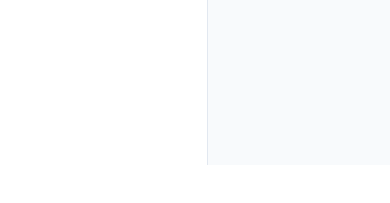
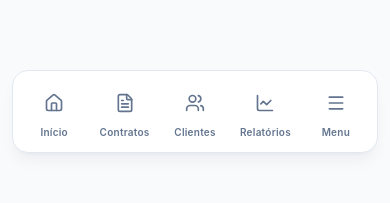
Before and after one commit to lucas457856/Tiru-INVESTI, a React (Vite) app: page /suporte in a window 390 px wide. Shown: the part 679-882 px from the top of the page. Before the commit the page ends 844 px from the top, so only its background shows below. Built offline with nearby package versions, Linux system fonts and the light colour scheme; no server answers; sample sign-in values are in the browser's storage.

Commit message:
atualizacao mobile 1

```diff
--- a/src/components/AppLayout.jsx
+++ b/src/components/AppLayout.jsx
@@ -1,10 +1,26 @@
 import Sidebar from "./Sidebar";
+import BottomNav from "./BottomNav";
+
+// Layout raiz do app autenticado.
+//
+// Responsivo:
+//   - `md+` (≥768px): mostra `Sidebar` lateral e `<main>` com padding
+//     natural. A `BottomNav` está oculta (`md:hidden`).
+//   - `<md` (mobile): esconde `Sidebar` (`hidden md:flex` no Sidebar) e
+//     mostra a `BottomNav` fixa. O `<main>` ganha `pb-24` para que o
+//     conteúdo da última seção não seja coberto pela nav.
+//
+// `min-h-svh` (não `100vh`) cobre o caso de barras dinâmicas do browser
+// mobile (URL bar / bottom bar) sem clipping do conteúdo.
 
 export default function AppLayout({ children }) {
   return (
     <div className="min-h-svh bg-slate-50 dark:bg-slate-950 flex">
       <Sidebar />
-      <main className="flex-1 min-w-0">{children}</main>
+      <main className="flex-1 min-w-0 pb-24 md:pb-0">
+        {children}
+      </main>
+      <BottomNav />
     </div>
   );
 }
--- /dev/null
+++ b/src/components/BottomNav.jsx
@@ -0,0 +1,82 @@
+// Barra de navegação inferior FIXA no viewport mobile.
+//
+// Aparece SOMENTE em viewports mobile (`md:hidden` no pai). No desktop, o
+// `Sidebar` lateral é a navegação principal (ver `AppLayout.jsx`).
+//
+// REGRA: links para rotas JÁ EXISTENTES em `routes/AppRoutes.jsx`. Sem
+// criar rota nova. "Menu" aponta para `/configuracoes` (a tela "Menu"
+// típica do app guarda as configurações agregadas).
+//
+// ITEM ATIVO: "Início" é destacado em verde (borda + ícone + texto) quando
+// o usuário está em `/dashboard`. O destaque é puramente visual — não muda
+// a rota. Os outros itens só mudam de cor (slate-500 → emerald-600) ao
+// ficarem ativos.
+//
+// POSICIONAMENTO: `fixed bottom-3 left-3 right-3` (não `bottom-0`) para
+// ficar com a margem/flutuação que aparece na referência, com sombra e
+// bordas arredondadas. O `AppLayout` adiciona `pb-24` no `<main>` do
+// mobile para que o conteúdo não fique escondido por baixo da nav.
+
+import { NavLink } from "react-router-dom";
+import { Home, FileText, Users, ChartLine, Menu as MenuIcon } from "lucide-react";
+
+const itens = [
+  { to: "/dashboard", label: "Início", icone: Home, end: true },
+  { to: "/emprestimos", label: "Contratos", icone: FileText, end: true },
+  { to: "/clientes", label: "Clientes", icone: Users, end: true },
+  { to: "/relatorios", label: "Relatórios", icone: ChartLine, end: true },
+  { to: "/configuracoes", label: "Menu", icone: MenuIcon, end: true },
+];
+
+// Classes por estado: item ativo = borda + texto + ícone verdes (jurex).
+// Inativo = slate-500. Espelha a estética da Sidebar (emerald-50 de fundo
+// em ativo), mas em formato horizontal mais compacto para a barra inferior.
+const classeItem = ({ isActive }) =>
+  `flex flex-col items-center justify-center gap-0.5 min-w-0 flex-1 py-2 rounded-2xl transition ${
+    isActive
+      ? "text-jurex"
+      : "text-slate-500 dark:text-slate-400 hover:text-slate-700 dark:hover:text-slate-200"
+  }`;
+
+export default function BottomNav() {
+  return (
+    <nav
+      aria-label="Navegação inferior"
+      className="md:hidden fixed bottom-3 left-3 right-3 z-40 rounded-2xl bg-white dark:bg-slate-900 border border-slate-200 dark:border-slate-800 shadow-lg shadow-slate-900/5"
+    >
+      <ul className="flex items-stretch justify-between px-1.5 py-1">
+        {itens.map(({ to, label, icone: Icone, end }) => (
+          <li key={to} className="flex-1 min-w-0">
+            <NavLink to={to} end={end} className={classeItem}>
+              {({ isActive }) => (
+                <>
+                  {/* Wrapper do ícone: quando ativo, ganha fundo emerald-50
+                      e borda emerald para combinar com a referência. */}
+                  <span
+                    className={`flex items-center justify-center w-10 h-10 rounded-xl transition ${
+                      isActive
+                        ? "bg-emerald-50 dark:bg-emerald-500/10 ring-1 ring-emerald-200 dark:ring-emerald-500/30"
+                        : ""
+                    }`}
+                  >
+                    <Icone
+                      className={`w-5 h-5 ${isActive ? "text-jurex" : "text-slate-500 dark:text-slate-400"}`}
+                      strokeWidth={isActive ? 2.25 : 2}
+                    />
+                  </span>
+                  <span
+                    className={`text-[10px] font-semibold tracking-wide truncate ${
+                      isActive ? "text-jurex" : "text-slate-500 dark:text-slate-400"
+                    }`}
+                  >
+                    {label}
+                  </span>
+                </>
+              )}
+            </NavLink>
+          </li>
+        ))}
+      </ul>
+    </nav>
+  );
+}
--- a/src/components/Sidebar.jsx
+++ b/src/components/Sidebar.jsx
@@ -84,7 +84,7 @@ export default function Sidebar() {
   const iniciais = useMemo(() => iniciaisDoNome(nomeUsuario), [nomeUsuario]);
 
   return (
-    <aside className="w-52 shrink-0 border-r border-slate-200 dark:border-slate-800 bg-white dark:bg-slate-900 flex flex-col overflow-y-auto">
+    <aside className="hidden md:flex w-52 shrink-0 border-r border-slate-200 dark:border-slate-800 bg-white dark:bg-slate-900 flex-col overflow-y-auto">
       {/* Marca */}
       <div className="px-4 py-4 border-b border-slate-100 dark:border-slate-800">
         <div className="flex items-center gap-2.5">
--- a/src/pages/Dashboard.jsx
+++ b/src/pages/Dashboard.jsx
@@ -405,7 +405,7 @@ export default function Dashboard() {
 
   return (
     <AppLayout>
-      <div className="max-w-6xl mx-auto px-6 sm:px-8 lg:px-10 py-6">
+      <div className="max-w-6xl mx-auto px-4 sm:px-8 lg:px-10 py-6">
         {/* Cabeçalho */}
         <div className="flex items-start justify-between gap-4">
           <div>
@@ -438,7 +438,7 @@ export default function Dashboard() {
         {/* Card financeiro */}
         <section
           aria-label="Resumo financeiro"
-          className="relative mt-5 overflow-hidden rounded-2xl border border-emerald-100 dark:border-emerald-500/20 bg-gradient-to-br from-emerald-50 via-white to-emerald-50/60 dark:from-slate-900 dark:via-slate-900 dark:to-slate-900 p-6 sm:p-7 shadow-sm"
+          className="relative mt-5 overflow-hidden rounded-2xl border border-emerald-100 dark:border-emerald-500/20 bg-gradient-to-br from-emerald-50 via-white to-emerald-50/60 dark:from-slate-900 dark:via-slate-900 dark:to-slate-900 p-5 sm:p-7 shadow-sm"
         >
           {/* Ondas decorativas (canto superior direito) */}
           <svg
@@ -671,23 +671,29 @@ export default function Dashboard() {
                 const progresso = total > 0 ? (pagas / total) * 100 : 0;
                 const saldoPrincipal = c.quitado ? 0 : calculateDebtRemaining(c);
                 const nome = (c.nome ?? "Contrato").toUpperCase();
+                // Inicial do cliente para o avatar circular (esquerda).
+                // Usa a primeira letra do nome — segue o padrão do avatar
+                // da Sidebar. Quando o nome é vazio, cai em "?".
+                const inicial = (nome.trim()[0] || "?").toUpperCase();
                 return (
                   <Link
                     key={c.id}
                     to={`/emprestimos/${c.id}`}
-                    className="block rounded-2xl border border-slate-200 dark:border-slate-800 bg-white dark:bg-slate-900 p-5 shadow-sm hover:border-jurex/40 hover:shadow-md transition"
+                    className="block rounded-2xl border border-slate-200 dark:border-slate-800 bg-white dark:bg-slate-900 p-4 sm:p-5 shadow-sm hover:border-jurex/40 hover:shadow-md transition"
                   >
-                    {/* Nome + badge de status (igual à página Contratos) */}
-                    <div className="flex items-start justify-between gap-3">
+                    {/* Linha topo: avatar + nome/valor + badge de status.
+                        Em mobile (sm:hidden) só o avatar + nome + valor;
+                        a badge vai para a linha de baixo do progress.
+                        Em desktop (sm:flex) layout completo em uma linha. */}
+                    <div className="flex items-center gap-3">
+                      <span className="shrink-0 w-11 h-11 sm:w-12 sm:h-12 rounded-full bg-emerald-500 text-white text-sm sm:text-base font-extrabold flex items-center justify-center">
+                        {inicial}
+                      </span>
                       <div className="min-w-0 flex-1">
+                        <div className="flex items-center justify-between gap-2">
                           <p className="truncate text-sm font-bold uppercase text-slate-900 dark:text-white">
                             {nome}
                           </p>
-                        <p className="truncate text-[11px] text-slate-500 dark:text-slate-400">
-                          {numeroCurto(c.id)}
-                          {c.juros ? ` · ${c.juros}% a.m.` : ""}
-                        </p>
-                      </div>
                           <span
                             className={`shrink-0 rounded-full px-2.5 py-1 text-[11px] font-bold ${
                               st === "Atrasado"
@@ -700,14 +706,25 @@ export default function Dashboard() {
                             {st}
                           </span>
                         </div>
+                        <p className="mt-0.5 text-[11px] text-slate-500 dark:text-slate-400">
+                          {numeroCurto(c.id)}
+                          {c.juros ? ` · ${c.juros}% a.m.` : ""}
+                        </p>
+                      </div>
+                    </div>
 
-                    {/* Valor original + saldo atual */}
-                    <div className="mt-3">
+                    {/* Valor: em mobile fica em uma linha só ("Saldo: R$X");
+                        em desktop pode quebrar em duas (Original / Saldo). */}
+                    <div className="mt-3 sm:mt-4">
                       <p className="text-xs text-slate-500 dark:text-slate-400">
-                        Original: {formatarMoeda(c.valorEmprestado)}
-                      </p>
-                      <p className="text-lg font-extrabold tabular-nums text-jurex">
-                        Saldo: {formatarMoeda(saldoPrincipal)}
+                        Saldo: <span className="text-base sm:text-lg font-extrabold tabular-nums text-jurex">{formatarMoeda(saldoPrincipal)}</span>
+                        <span className="hidden sm:inline">
+                          {" "}
+                          <span className="text-slate-400">·</span>{" "}
+                          <span className="text-xs text-slate-500 dark:text-slate-400">
+                            Original {formatarMoeda(c.valorEmprestado)}
+                          </span>
+                        </span>
                       </p>
                     </div>
 
```
Lines whose indentation alone changed are shown as unchanged.
